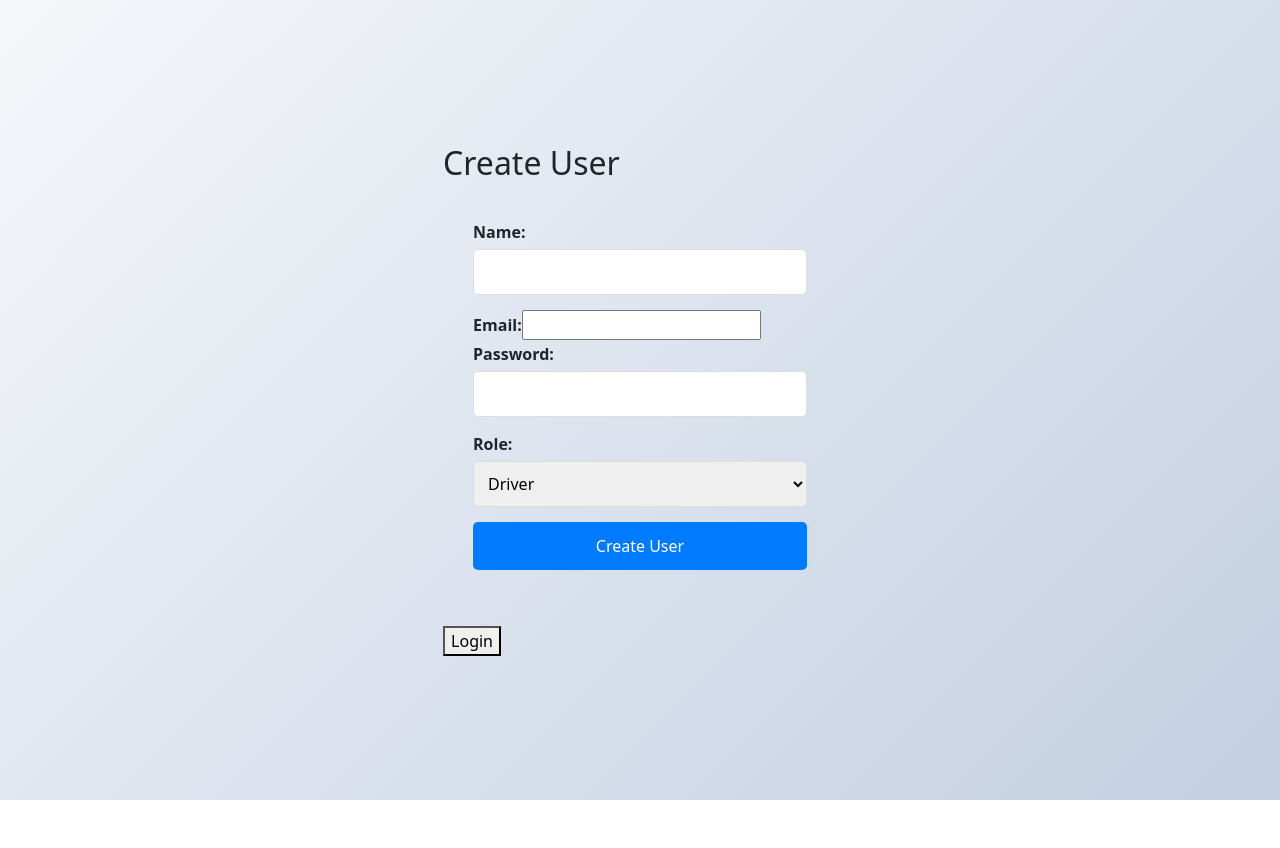
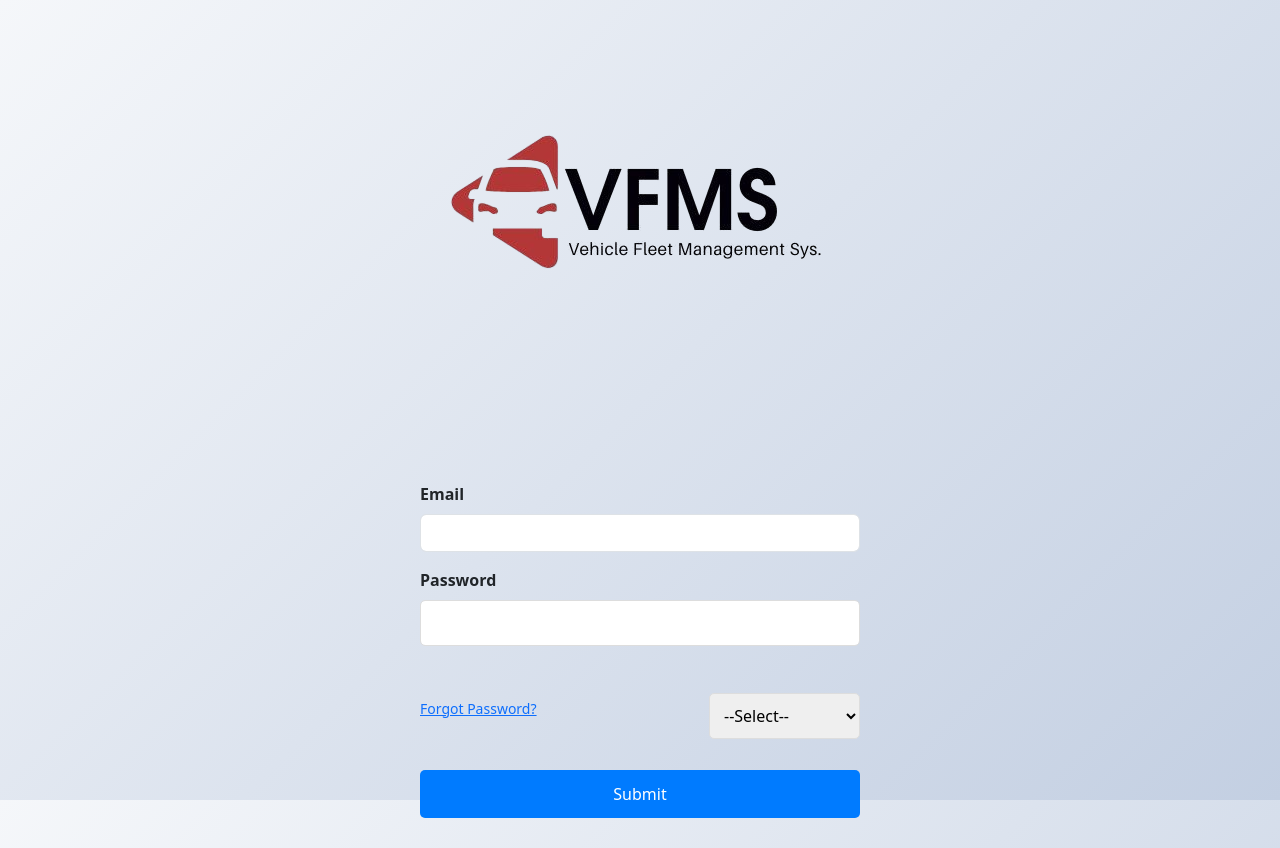
Before and after one commit to Denzel-Chimoto/Fleet-Management-System, a React (Create React App) app: page / in a window 1280 px wide. Before the commit the page ends 800 px from the top, so only its background shows below. Built offline with nearby package versions, Linux system fonts and the light colour scheme.

Commit message:
Removed Background on vfms image

```diff
--- a/src/App.js
+++ b/src/App.js
@@ -17,8 +17,8 @@ import DashBoard from './components/DashBoard';
 function App() {
   return (
 
-<CreateUser/>
-// <Form/>
+//<CreateUser/>
+ <Form/>
   //   <Routes>
   //   <Route path="/create-user" element={<CreateUser />} />
   //   <Route path="/login" element={<Form />} />
```
Also changed, not shown: public/vfmsIMG.jpg.
